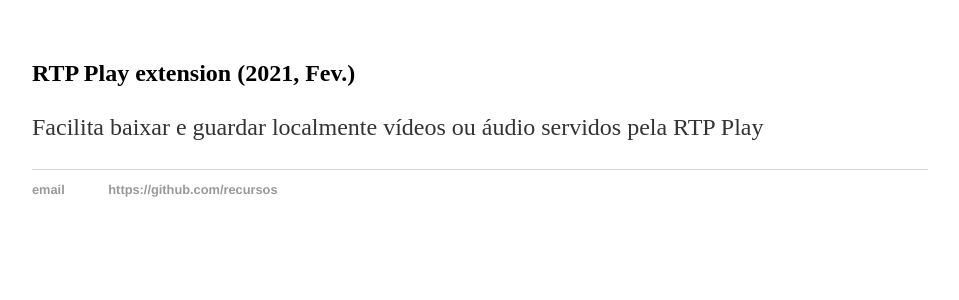
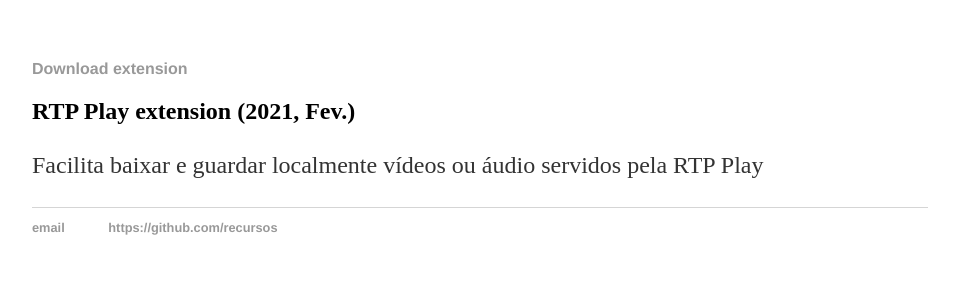
Before and after one commit to rtpplay/recursos.github.io, a Jekyll site: the page built from index.html, in a window 1280 px wide. Shown: the top 300 px of the page, without its empty margins (160-1119 px from the left). Built offline with Jekyll 4.4.1, drawn with Linux system fonts in a browser that asks for light colours.

Commit message:
Update default.html
expor \files

```diff
--- a/_layouts/default.html
+++ b/_layouts/default.html
@@ -6,16 +6,18 @@
 			<link rel="stylesheet" type="text/css" href="/css/main.css">
 		</head>
 		<body>
-			<!-- por agora não quero nada mais
+
 			<nav>
 	    		<ul>
-	        		<li><a href="/">Home</a></li>
-		        	<li><a href="/about">About</a></li>
+	        		<li><a href="/files">Download extension</a></li>
+			<!-- por agora não quero nada mais
+				<li><a href="/about">About</a></li>
 	        		<li><a href="/cv">CV</a></li>
 	        		<li><a href="/blog">Blog</a></li>
-	    		</ul>
-			</nav>
 -->
+</ul>
+
+
 			<div class="container">
 
 			{{ content }}
```
